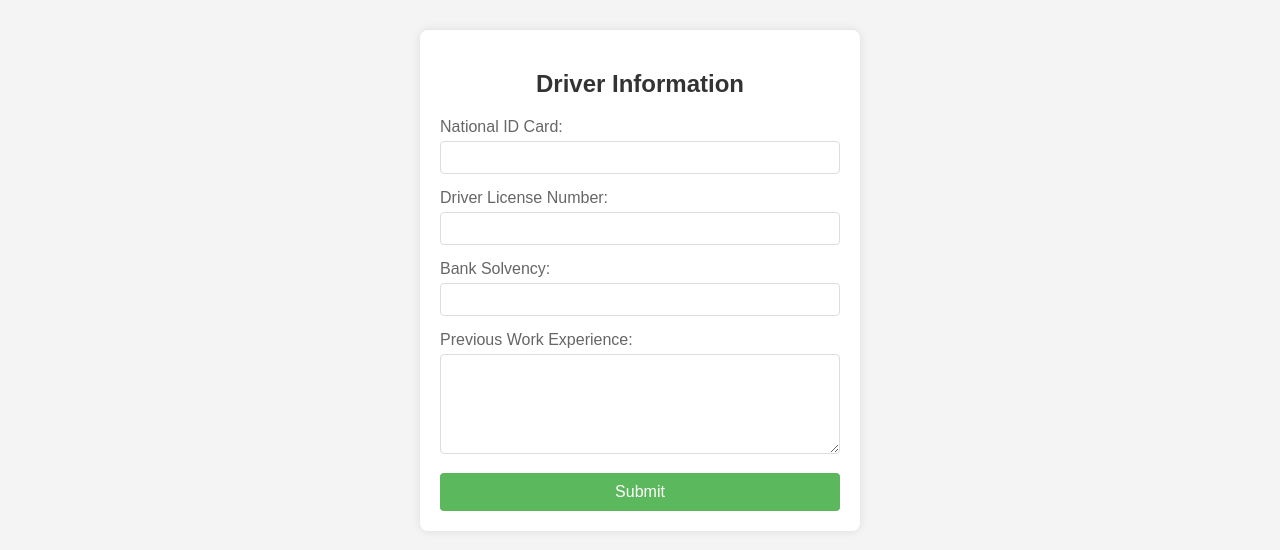
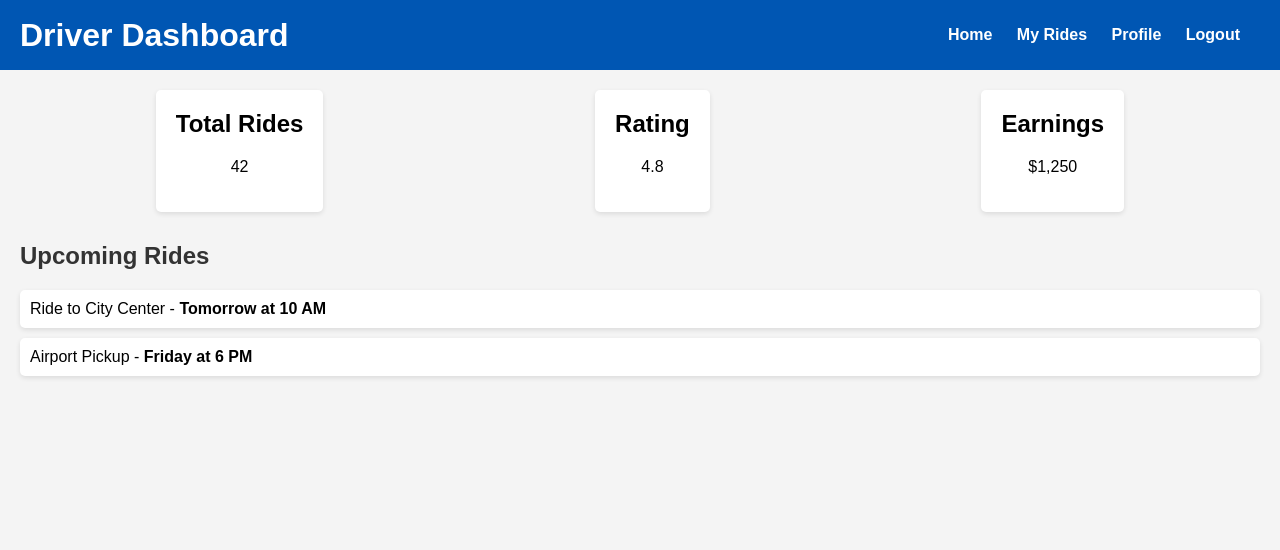
Before and after one commit to naimislam817/serviceSite, a plain HTML site: page driverdetail.html in a window 1280 px wide. Drawn offline with Linux system fonts and the light colour scheme.

```diff
--- a/driverdetail.css
+++ b/driverdetail.css
@@ -1,59 +1,78 @@
 body {
-    font-family: Arial, sans-serif;
+    font-family: 'Arial', sans-serif;
+    margin: 0;
+    padding: 0;
     background-color: #f4f4f4;
+}
+
+.dashboard-header {
+    background-color: #0056b3;
+    color: white;
+    padding: 10px 20px;
+    display: flex;
+    justify-content: space-between;
+    align-items: center;
+}
+
+.dashboard-header h1 {
     margin: 0;
+}
+
+.dashboard-header nav ul {
+    list-style: none;
     padding: 0;
 }
 
-.form-container {
-    width: 400px;
-    margin: 30px auto;
-    padding: 20px;
-    background: #fff;
-    box-shadow: 0 0 10px rgba(0, 0, 0, 0.1);
-    border-radius: 8px;
+.dashboard-header nav ul li {
+    display: inline;
+    margin-right: 20px;
 }
 
-.form-container h2 {
+.dashboard-header nav ul li a {
+    color: white;
+    text-decoration: none;
+    font-weight: bold;
+}
+
+.dashboard-header nav ul li a:hover {
+    text-decoration: underline;
+}
+
+.dashboard-main {
+    padding: 20px;
+}
+
+.stats-section {
+    display: flex;
+    justify-content: space-around;
+    margin-bottom: 30px;
+}
+
+.stat-card {
+    background: white;
+    padding: 20px;
+    border-radius: 5px;
+    box-shadow: 0 2px 5px rgba(0,0,0,0.1);
     text-align: center;
+}
+
+.stat-card h2 {
+    margin-top: 0;
+}
+
+.upcoming-rides h2 {
     color: #333;
 }
 
-.input-group {
-    margin-bottom: 15px;
+.upcoming-rides ul {
+    list-style: none;
+    padding: 0;
 }
 
-.input-group label {
-    display: block;
-    margin-bottom: 5px;
-    color: #666;
+.upcoming-rides ul li {
+    background: white;
+    padding: 10px;
+    margin-bottom: 10px;
+    border-radius: 5px;
+    box-shadow: 0 2px 5px rgba(0,0,0,0.1);
 }
-
-.input-group input,
-.input-group textarea {
-    width: 100%;
-    padding: 8px;
-    border: 1px solid #ddd;
-    border-radius: 4px;
-    box-sizing: border-box;
-}
-
-.input-group textarea {
-    height: 100px;
-    resize: vertical;
-}
-
-button {
-    width: 100%;
-    padding: 10px;
-    border: none;
-    border-radius: 4px;
-    background-color: #5cb85c;
-    color: white;
-    cursor: pointer;
-    font-size: 16px;
-}
-
-button:hover {
-    background-color: #4cae4c;
-}
--- a/driverdetail.html
+++ b/driverdetail.html
@@ -3,31 +3,44 @@
 <head>
     <meta charset="UTF-8">
     <meta name="viewport" content="width=device-width, initial-scale=1.0">
-    <title>Driver Details Form</title>
+    <title>Driver Dashboard | Mechamate</title>
     <link rel="stylesheet" href="driverdetail.css">
 </head>
 <body>
-    <div class="form-container">
-        <h2>Driver Information</h2>
-        <form id="driver-form">
-            <div class="input-group">
-                <label for="national-id">National ID Card:</label>
-                <input type="text" id="national-id" name="national-id">
+    <header class="dashboard-header">
+        <h1>Driver Dashboard</h1>
+        <nav>
+            <ul>
+                <li><a href="#">Home</a></li>
+                <li><a href="#">My Rides</a></li>
+                <li><a href="#">Profile</a></li>
+                <li><a href="#" id="logout">Logout</a></li>
+            </ul>
+        </nav>
+    </header>
+    <div class="dashboard-main">
+        <section class="stats-section">
+            <div class="stat-card">
+                <h2>Total Rides</h2>
+                <p id="totalRides">42</p>
             </div>
-            <div class="input-group">
-                <label for="license-number">Driver License Number:</label>
-                <input type="text" id="license-number" name="license-number">
+            <div class="stat-card">
+                <h2>Rating</h2>
+                <p id="driverRating">4.8</p>
             </div>
-            <div class="input-group">
-                <label for="bank-solvency">Bank Solvency:</label>
-                <input type="text" id="bank-solvency" name="bank-solvency">
+            <div class="stat-card">
+                <h2>Earnings</h2>
+                <p id="totalEarnings">$1,250</p>
             </div>
-            <div class="input-group">
-                <label for="work-experience">Previous Work Experience:</label>
-                <textarea id="work-experience" name="work-experience"></textarea>
-            </div>
-            <button type="submit">Submit</button>
-        </form>
+        </section>
+        <section class="upcoming-rides">
+            <h2>Upcoming Rides</h2>
+            <!-- This list should be populated dynamically with actual data -->
+            <ul>
+                <li>Ride to City Center - <strong>Tomorrow at 10 AM</strong></li>
+                <li>Airport Pickup - <strong>Friday at 6 PM</strong></li>
+            </ul>
+        </section>
     </div>
     <script src="driverdetail.js"></script>
 </body>
--- a/driverdetail.js
+++ b/driverdetail.js
@@ -1,7 +1,6 @@
-document.getElementById('driver-form').addEventListener('submit', function(event) {
-    event.preventDefault();
-    // Here you can add code to handle the form submission,
-    // like validating the input and sending it to a server.
-    alert('Form Submitted!'); // Placeholder for demonstration
-    // You would normally send the data to a server here.
+document.getElementById('logout').addEventListener('click', function() {
+    // Handle the logout process
+    // In a real application, you would also need to clear the session or token
+    alert('Logging out...');
+    window.location.href = 'login.html'; // Redirect to the login page or front page
 });
```
Also changed, not shown: register.js (+13 -37 lines).
